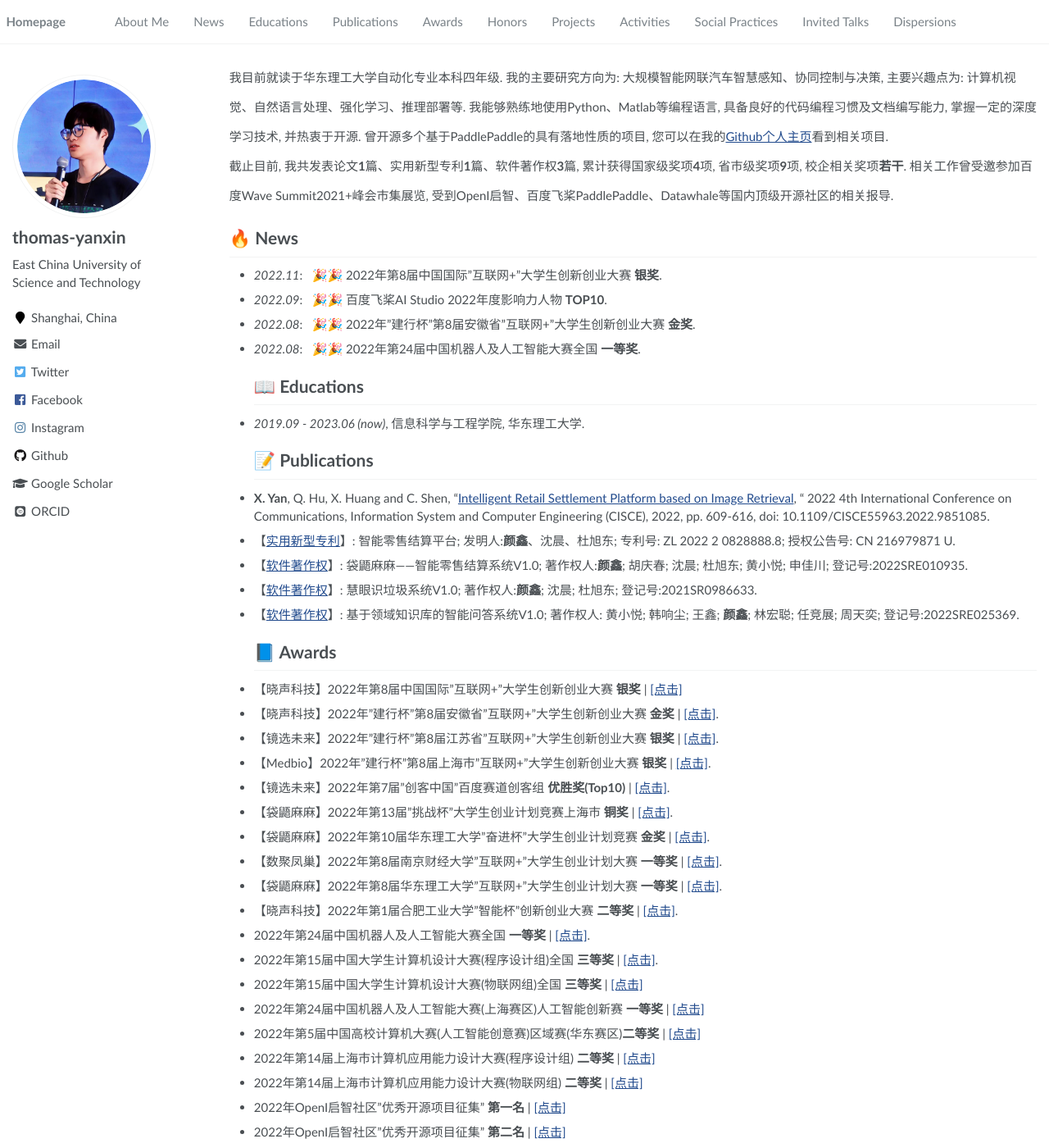
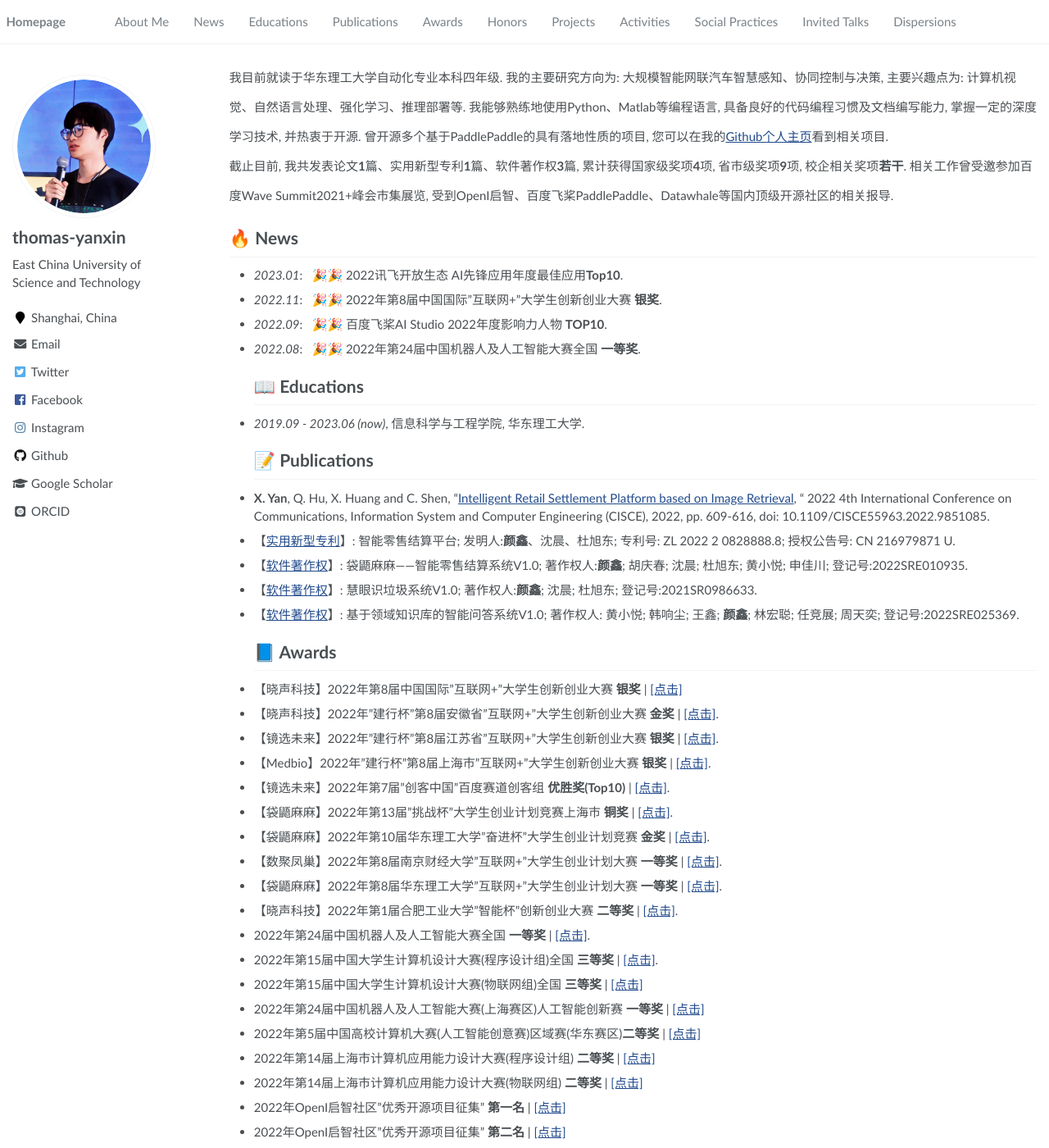
Before and after one commit to thomas-yanxin/thomas-yanxin.github.io, a Jekyll site: the page built from _pages/about.md, in a window 1280 px wide and 1400 px high. Shown: the whole window at 82% size. Built offline with Jekyll 4.4.1, drawn with Linux system fonts in a browser that asks for light colours; some web fonts are replaced; some of the changed text lies outside the part shown.

Commit message:
Update about.md

```diff
--- a/_pages/about.md
+++ b/_pages/about.md
@@ -24,9 +24,9 @@ redirect_from:
 </p>
 
 # 🔥 News
+* *2023.01*: &nbsp; 🎉🎉 2022讯飞开放生态 AI先锋应用年度最佳应用**Top10**.
 * *2022.11*: &nbsp; 🎉🎉 2022年第8届中国国际"互联网+"大学生创新创业大赛 **银奖**.
 * *2022.09*: &nbsp; 🎉🎉 百度飞桨AI Studio 2022年度影响力人物 **TOP10**.
-* *2022.08*: &nbsp; 🎉🎉 2022年"建行杯"第8届安徽省"互联网+"大学生创新创业大赛 **金奖**.
 * *2022.08*: &nbsp; 🎉🎉 2022年第24届中国机器人及人工智能大赛全国 **一等奖**.
 # 📖 Educations
 * *2019.09 - 2023.06 (now)*, 信息科学与工程学院, 华东理工大学.
@@ -74,6 +74,8 @@ redirect_from:
 * 2022年OpenI启智社区"优秀开源项目征集" **第一名** \| [\[点击\]](/proof/%E8%A2%8B%E9%BC%AF%E9%BA%BB%E9%BA%BB.png)
 
 * 2022年OpenI启智社区"优秀开源项目征集" **第二名** \| [\[点击\]](/proof/%E6%AC%A7%E5%B0%8F%E9%B9%8F.png)
+
+* 2022讯飞开放生态AI先锋应用年度最佳应用<strong>Top10</strong> \| [\[点击\]](https://mp.weixin.qq.com/s/P6VaXjlXWLT0JGvBFRDIvQ)
 
 * 2022年第2届"点宽杯"全国高校金融科技黑客松大赛 **优胜队伍** \| [\[点击\]](https://mp.weixin.qq.com/s/0nwc8CRLXZZaJnAg6JJjVA)
 
```
